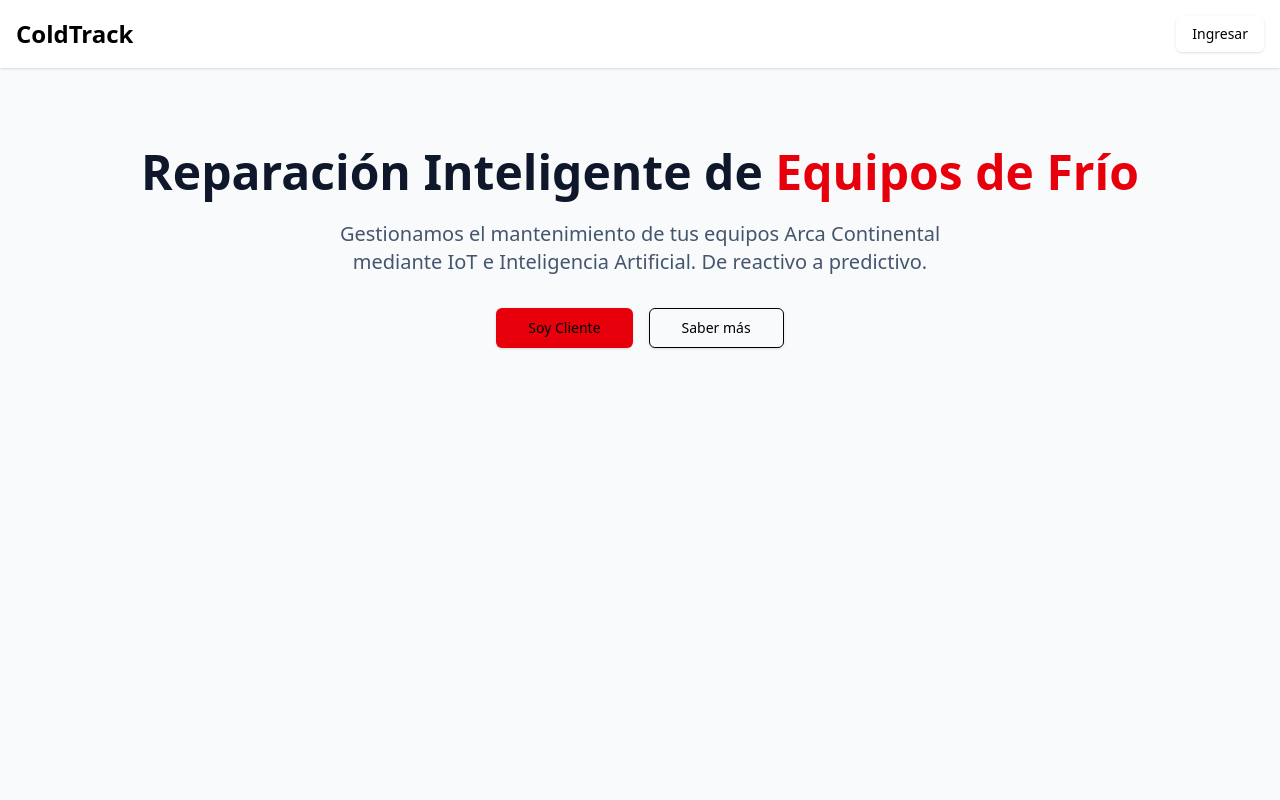
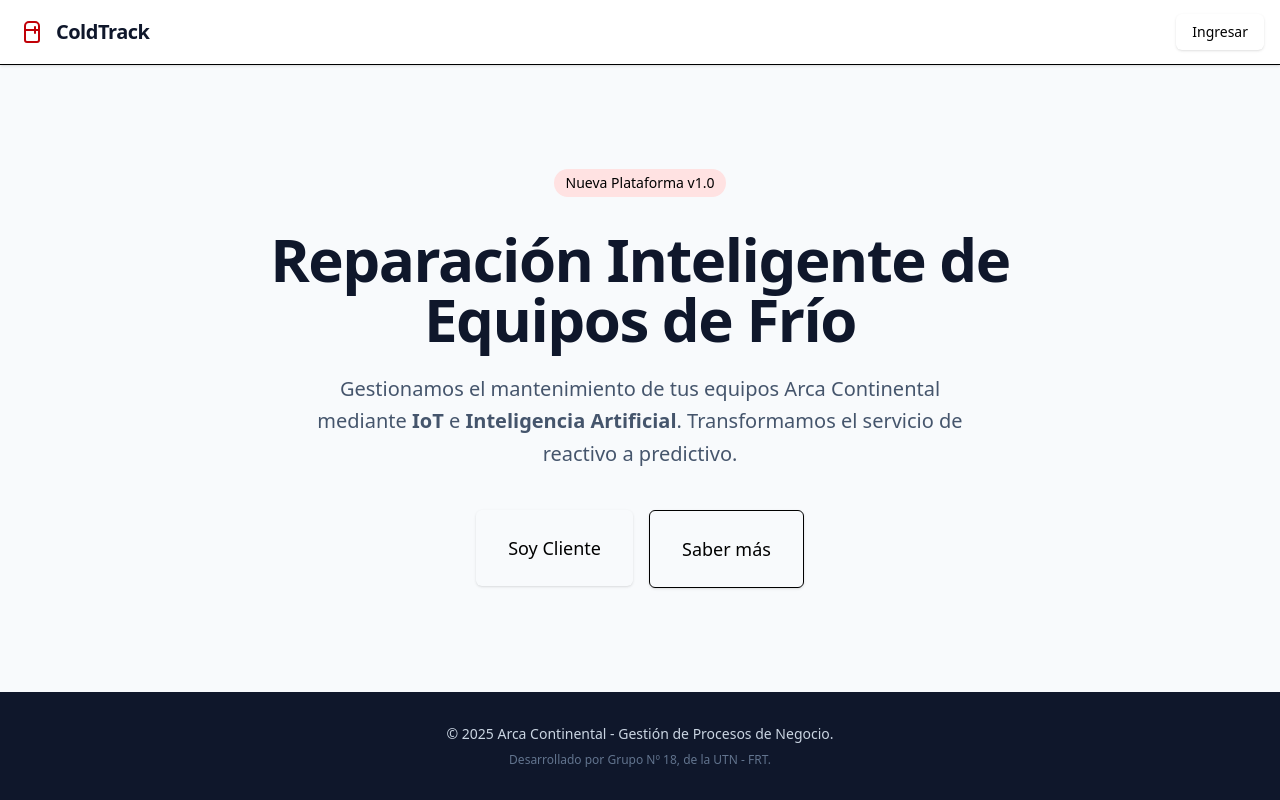
Before and after one commit to DylanSDev/coldtrack-front, a React (Vite) app: page / in a window 1280 px wide. Built offline with nearby package versions, Linux system fonts and the light colour scheme.

Commit message:
Se agregó el navbar y el footer.

```diff
--- a/src/App.jsx
+++ b/src/App.jsx
@@ -1,19 +1,22 @@
 import { BrowserRouter, Routes, Route } from "react-router-dom";
-import Landing from "./pages/Landing";
-import Login from "./pages/Login";
-import Dashboard from "./pages/Dashboard";
-import ChatBot from "./pages/ChatBot";
-import Orders from "./pages/Orders";
+import Layout from "@/components/Layout";
+import Landing from "@/pages/Landing";
+import Login from "@/pages/Login";
+import Dashboard from "@/pages/Dashboard";
+import ChatBot from "@/pages/ChatBot";
+import Orders from "@/pages/Orders";
 
 function App() {
   return (
     <BrowserRouter>
       <Routes>
-        <Route path="/" element={<Landing />} />
-        <Route path="/login" element={<Login />} />
-        <Route path="/dashboard" element={<Dashboard />} />
-        <Route path="/chat" element={<ChatBot />} />
-        <Route path="/ordenes" element={<Orders />} />
+        <Route element={<Layout />}>
+          <Route path="/" element={<Landing />} />
+          <Route path="/login" element={<Login />} />
+          <Route path="/dashboard" element={<Dashboard />} />
+          <Route path="/chat" element={<ChatBot />} />
+          <Route path="/ordenes" element={<Orders />} />
+        </Route>
       </Routes>
     </BrowserRouter>
   );
--- /dev/null
+++ b/src/components/Footer.jsx
@@ -0,0 +1,15 @@
+export default function Footer() {
+  return (
+    <footer className="bg-slate-900 text-slate-300 py-8 mt-auto">
+      <div className="container mx-auto px-4 text-center">
+        <p className="text-sm">
+          &copy; {new Date().getFullYear()} Arca Continental - Gestión de
+          Procesos de Negocio.
+        </p>
+        <p className="text-xs text-slate-500 mt-2">
+          Desarrollado por Grupo Nº 18, de la UTN - FRT.
+        </p>
+      </div>
+    </footer>
+  );
+}
--- a/src/components/Layout.jsx
+++ b/src/components/Layout.jsx
@@ -0,0 +1,16 @@
+import { Outlet } from "react-router-dom";
+import Navbar from "./Navbar";
+import Footer from "./Footer";
+
+export default function Layout() {
+  return (
+    <div className="min-h-screen flex flex-col bg-slate-50">
+      <Navbar />
+      {/* Outlet renderiza la página actual (Landing, Dashboard, etc.) */}
+      <main className="flex-1 flex flex-col">
+        <Outlet />
+      </main>
+      <Footer />
+    </div>
+  );
+}
--- /dev/null
+++ b/src/components/Navbar.jsx
@@ -0,0 +1,47 @@
+import { Link, useLocation } from "react-router-dom";
+import { Button } from "@/components/ui/button";
+import { Refrigerator } from "lucide-react";
+
+export default function Navbar() {
+  const location = useLocation();
+
+  // Ocultar botón de "Ingresar" si ya estamos en Login
+  const isLoginPage = location.pathname === "/login";
+
+  return (
+    <nav className="border-b bg-white shadow-sm sticky top-0 z-50">
+      <div className="container mx-auto px-4 h-16 flex items-center justify-between">
+        {/* Logo */}
+        <Link
+          to="/"
+          className="flex items-center gap-2  hover:scale-105 transition-transform duration-200"
+        >
+          <div className="bg-brand-red p-1 rounded-md">
+            <Refrigerator class="text-red-700" />
+          </div>
+          <h1 className="text-xl font-bold text-slate-900 tracking-tight hover:text-red-700">
+            ColdTrack
+          </h1>
+        </Link>
+
+        {/* Menú Derecha */}
+        <div className="flex items-center gap-4">
+          {!isLoginPage && (
+            <Link to="/login">
+              <Button
+                variant={location.pathname === "/" ? "default" : "outline"}
+                className={
+                  location.pathname === "/"
+                    ? "bg-brand-red hover:bg-red-800 hover:text-white hover:scale-105 transition-transform duration-200"
+                    : ""
+                }
+              >
+                Ingresar
+              </Button>
+            </Link>
+          )}
+        </div>
+      </div>
+    </nav>
+  );
+}
--- a/src/pages/Landing.jsx
+++ b/src/pages/Landing.jsx
@@ -3,32 +3,40 @@ import { Link } from "react-router-dom";
 
 export default function Landing() {
   return (
-    <div className="min-h-screen bg-slate-50">
-      {/* Navbar Simple */}
-      <nav className="p-4 bg-white shadow-sm flex justify-between items-center">
-        <h1 className="text-2xl font-bold text-brand-red">ColdTrack</h1>
-        <Link to="/login">
-          <Button>Ingresar</Button>
-        </Link>
-      </nav>
-
+    <div className="flex-1 flex flex-col items-center justify-center">
       {/* Hero Section */}
       <main className="container mx-auto px-4 py-20 text-center">
-        <h2 className="text-5xl font-extrabold mb-6 text-slate-900">
-          Reparación Inteligente de{" "}
-          <span className="text-red-600">Equipos de Frío</span>
+        <div className="mb-8 flex justify-center">
+          <span className="px-3 py-1 rounded-full bg-red-100 text-brand-red text-sm font-medium">
+            Nueva Plataforma v1.0
+          </span>
+        </div>
+
+        <h2 className="text-5xl md:text-6xl font-extrabold mb-6 text-slate-900 tracking-tight">
+          Reparación Inteligente de <br />
+          <span className="text-brand-red">Equipos de Frío</span>
         </h2>
-        <p className="text-xl text-slate-600 mb-8 max-w-2xl mx-auto">
+
+        <p className="text-xl text-slate-600 mb-10 max-w-2xl mx-auto leading-relaxed">
           Gestionamos el mantenimiento de tus equipos Arca Continental mediante
-          IoT e Inteligencia Artificial. De reactivo a predictivo.
+          <strong> IoT</strong> e <strong>Inteligencia Artificial</strong>.
+          Transformamos el servicio de reactivo a predictivo.
         </p>
-        <div className="flex gap-4 justify-center">
+
+        <div className="flex flex-col sm:flex-row gap-4 justify-center">
           <Link to="/login">
-            <Button size="lg" className="bg-red-600 hover:bg-red-700">
+            <Button
+              size="lg"
+              className="w-full sm:w-auto bg-brand-red hover:bg-red-700 text-lg px-8 py-6 h-auto"
+            >
               Soy Cliente
             </Button>
           </Link>
-          <Button variant="outline" size="lg">
+          <Button
+            variant="outline"
+            size="lg"
+            className="w-full sm:w-auto text-lg px-8 py-6 h-auto"
+          >
             Saber más
           </Button>
         </div>
```
